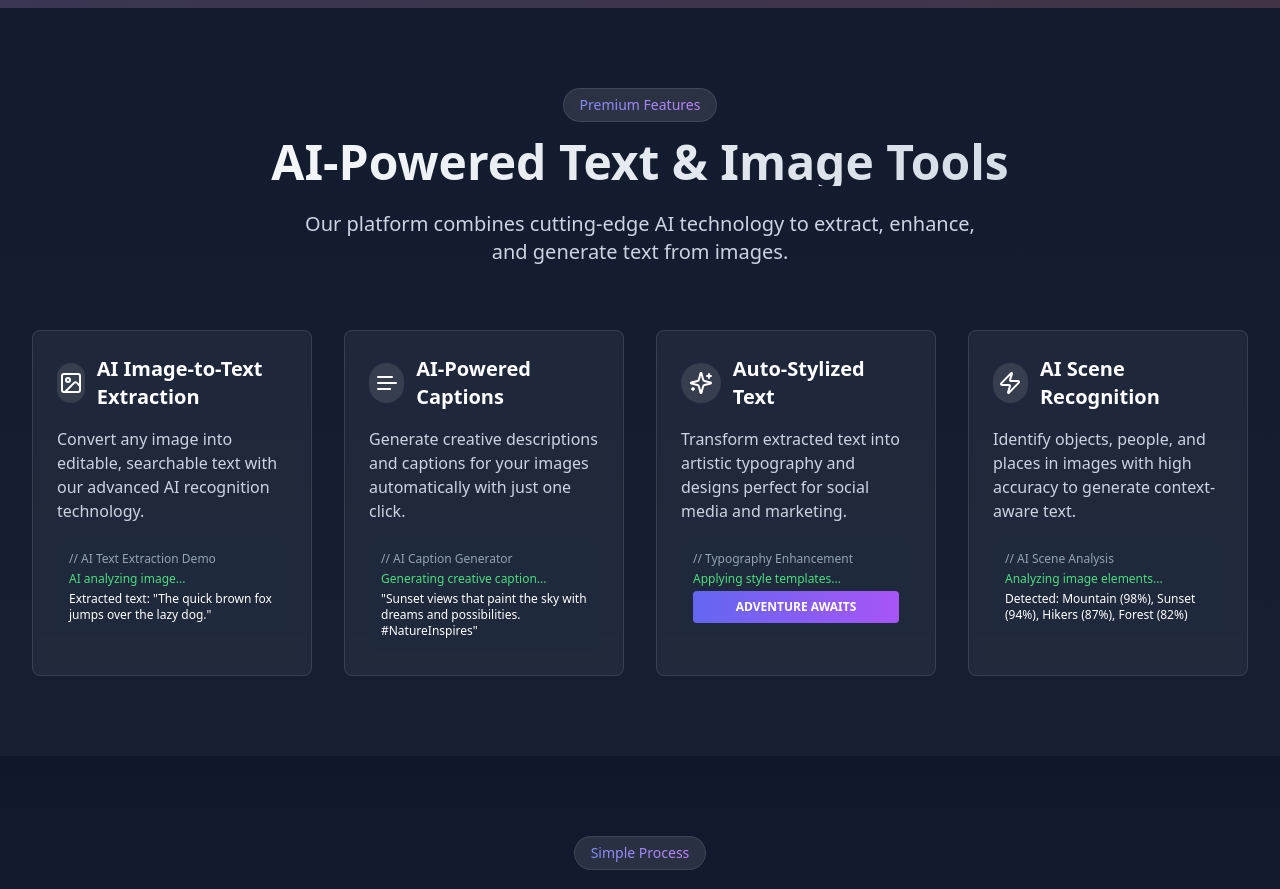
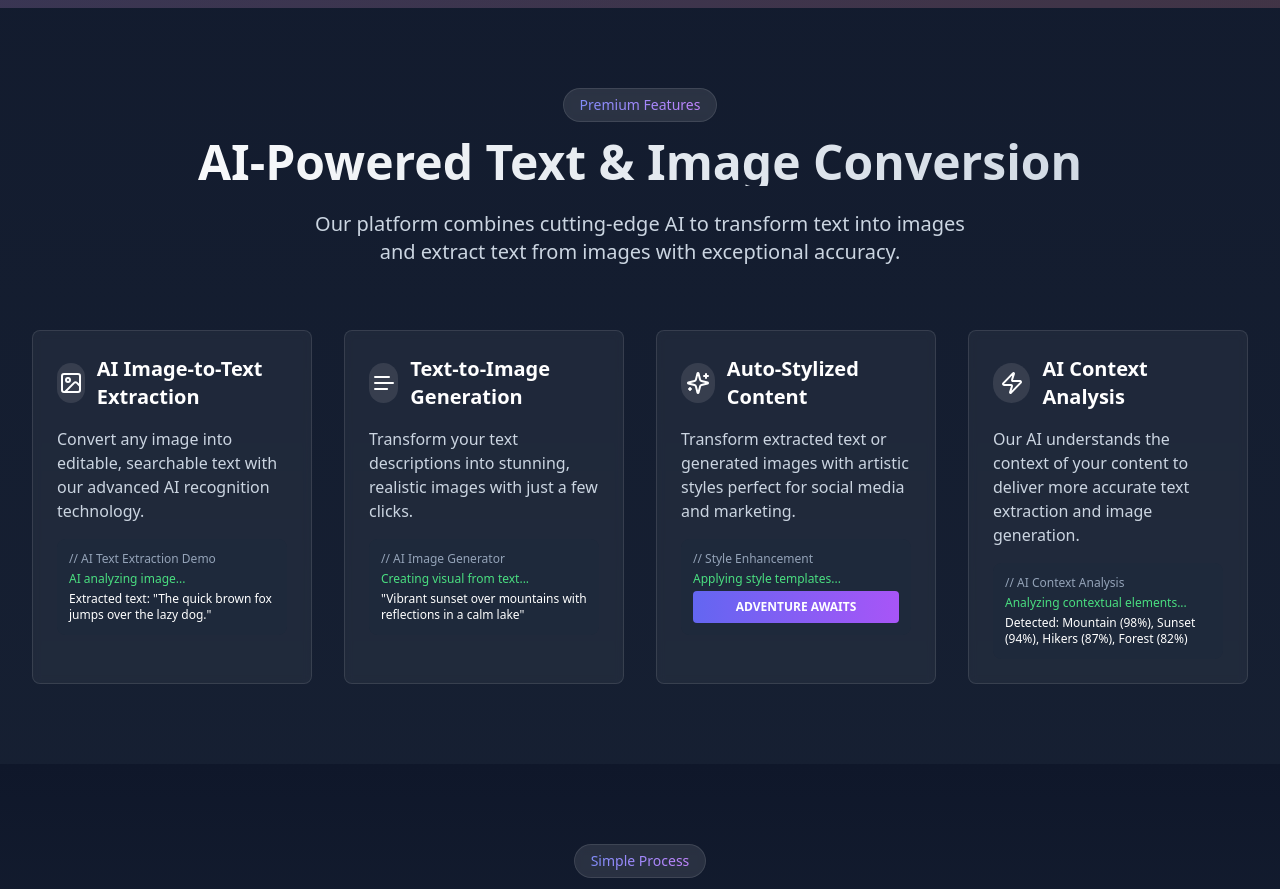
Before and after one commit to KyriakosOuz/imagetext-muse, a React (Vite) app: page / in a window 1280 px wide. Shown: the part 880-1769 px from the top of the page. Built offline with nearby package versions, Linux system fonts and the light colour scheme; grey boxes are pictures that could not be loaded.

Commit message:
Refactor: Update wording and hover styles
Updated wording to reflect both text-to-image and image-to-text functionality.  Modified hover styles to use brighter colors instead of black.

```diff
--- a/src/components/FeatureCard.tsx
+++ b/src/components/FeatureCard.tsx
@@ -22,15 +22,15 @@ const FeatureCard = ({ icon: Icon, title, description, delay, demoContent }: Fea
       whileInView={{ opacity: 1, y: 0 }}
       transition={{ duration: 0.5, delay }}
       viewport={{ once: true }}
-      className="p-6 rounded-lg border border-white/10 bg-white/5 backdrop-blur-sm hover:bg-white/10 transition-colors"
+      className="p-6 rounded-lg border border-white/10 bg-white/5 backdrop-blur-sm hover:bg-white/10 transition-colors group"
     >
       <div className="flex items-center mb-4">
         <div className="w-10 h-10 rounded-full bg-white/10 flex items-center justify-center mr-3">
           <Icon className="w-6 h-6" />
         </div>
-        <h3 className="text-xl font-bold">{title}</h3>
+        <h3 className="text-xl font-bold group-hover:text-purple-400 transition-colors">{title}</h3>
       </div>
-      <p className="text-slate-300 mb-4">{description}</p>
+      <p className="text-slate-300 mb-4 group-hover:text-sky-300 transition-colors">{description}</p>
 
       <div className="rounded-lg overflow-hidden bg-slate-800 p-3 text-xs">
         <div className="text-slate-400 mb-1">{demoContent.heading}</div>
--- a/src/components/sections/FeaturesSection.tsx
+++ b/src/components/sections/FeaturesSection.tsx
@@ -20,10 +20,10 @@ const FeaturesSection = ({ isVisible }: FeaturesSectionProps) => {
             </span>
           </div>
           <h2 className="text-3xl md:text-5xl font-bold mb-6 bg-clip-text text-transparent bg-gradient-to-r from-white to-slate-300">
-            AI-Powered Text & Image Tools
+            AI-Powered Text & Image Conversion
           </h2>
           <p className="text-xl text-slate-300 max-w-2xl mx-auto">
-            Our platform combines cutting-edge AI technology to extract, enhance, and generate text from images.
+            Our platform combines cutting-edge AI to transform text into images and extract text from images with exceptional accuracy.
           </p>
         </div>
 
--- a/src/data/landingPageData.ts
+++ b/src/data/landingPageData.ts
@@ -1,4 +1,3 @@
-
 import { LucideIcon } from "lucide-react";
 
 // Importing all icons that we need
@@ -53,21 +52,21 @@ export const featureData: FeatureItem[] = [
   },
   {
     icon: Text,
-    title: "AI-Powered Captions",
-    description: "Generate creative descriptions and captions for your images automatically with just one click.",
+    title: "Text-to-Image Generation",
+    description: "Transform your text descriptions into stunning, realistic images with just a few clicks.",
     demoContent: {
-      heading: "// AI Caption Generator",
-      processingText: "Generating creative caption...",
-      resultText: "\"Sunset views that paint the sky with dreams and possibilities. #NatureInspires\"",
+      heading: "// AI Image Generator",
+      processingText: "Creating visual from text...",
+      resultText: "\"Vibrant sunset over mountains with reflections in a calm lake\"",
       hasSpecialFormat: false
     }
   },
   {
     icon: Sparkles,
-    title: "Auto-Stylized Text",
-    description: "Transform extracted text into artistic typography and designs perfect for social media and marketing.",
+    title: "Auto-Stylized Content",
+    description: "Transform extracted text or generated images with artistic styles perfect for social media and marketing.",
     demoContent: {
-      heading: "// Typography Enhancement",
+      heading: "// Style Enhancement",
       processingText: "Applying style templates...",
       resultText: "ADVENTURE AWAITS",
       hasSpecialFormat: true
@@ -75,11 +74,11 @@ export const featureData: FeatureItem[] = [
   },
   {
     icon: Zap,
-    title: "AI Scene Recognition",
-    description: "Identify objects, people, and places in images with high accuracy to generate context-aware text.",
+    title: "AI Context Analysis",
+    description: "Our AI understands the context of your content to deliver more accurate text extraction and image generation.",
     demoContent: {
-      heading: "// AI Scene Analysis",
-      processingText: "Analyzing image elements...",
+      heading: "// AI Context Analysis",
+      processingText: "Analyzing contextual elements...",
       resultText: "Detected: Mountain (98%), Sunset (94%), Hikers (87%), Forest (82%)",
       hasSpecialFormat: false
     }
```
